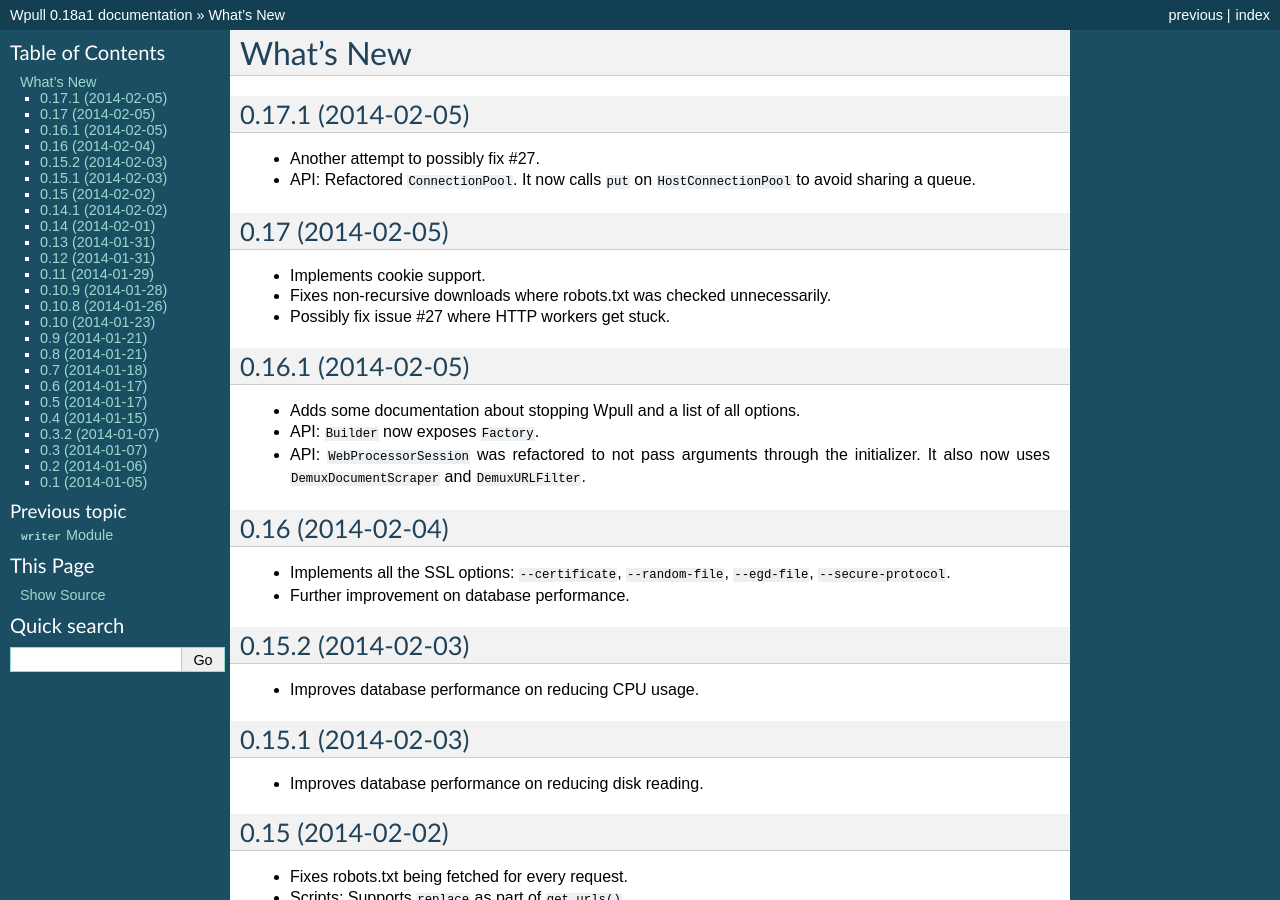
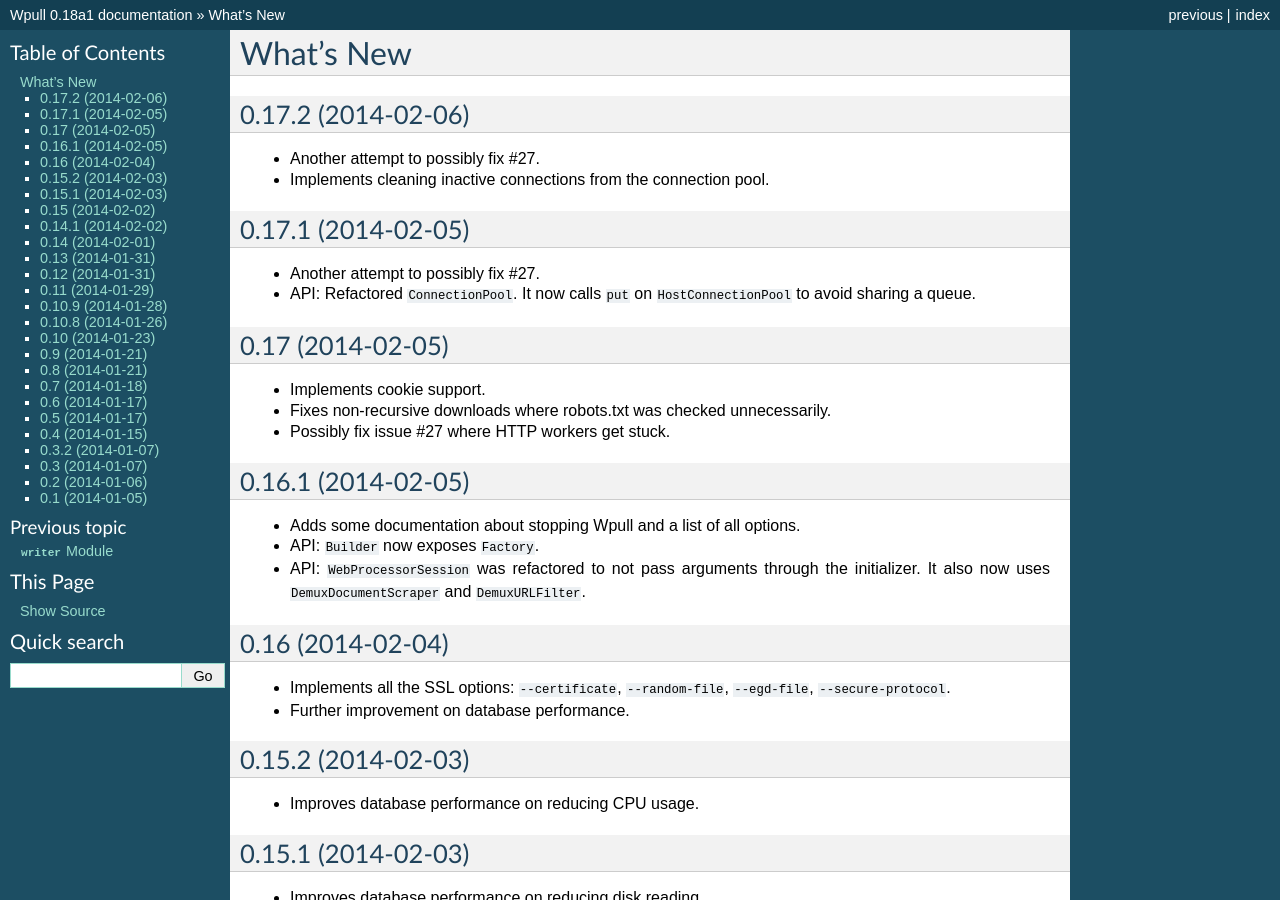
Before and after one commit to ArchiveTeam/wpull, a Sphinx documentation site: the page built from doc/changelog.rst, in a window 1280 px wide and 900 px high. Built offline with Sphinx 7.4.7, drawn with Linux system fonts in a browser that asks for light colours; pages that are not in the unit, such as notebooks, are missing from menus.

Commit message:
changelog: Adds entry and updates latest to 0.17.2.

```diff
--- a/doc/changelog.rst
+++ b/doc/changelog.rst
@@ -1,6 +1,13 @@
 ==========
 What's New
 ==========
+
+0.17.2 (2014-02-06)
+===================
+
+* Another attempt to possibly fix #27.
+* Implements cleaning inactive connections from the connection pool.
+
 
 0.17.1 (2014-02-05)
 ===================
```
